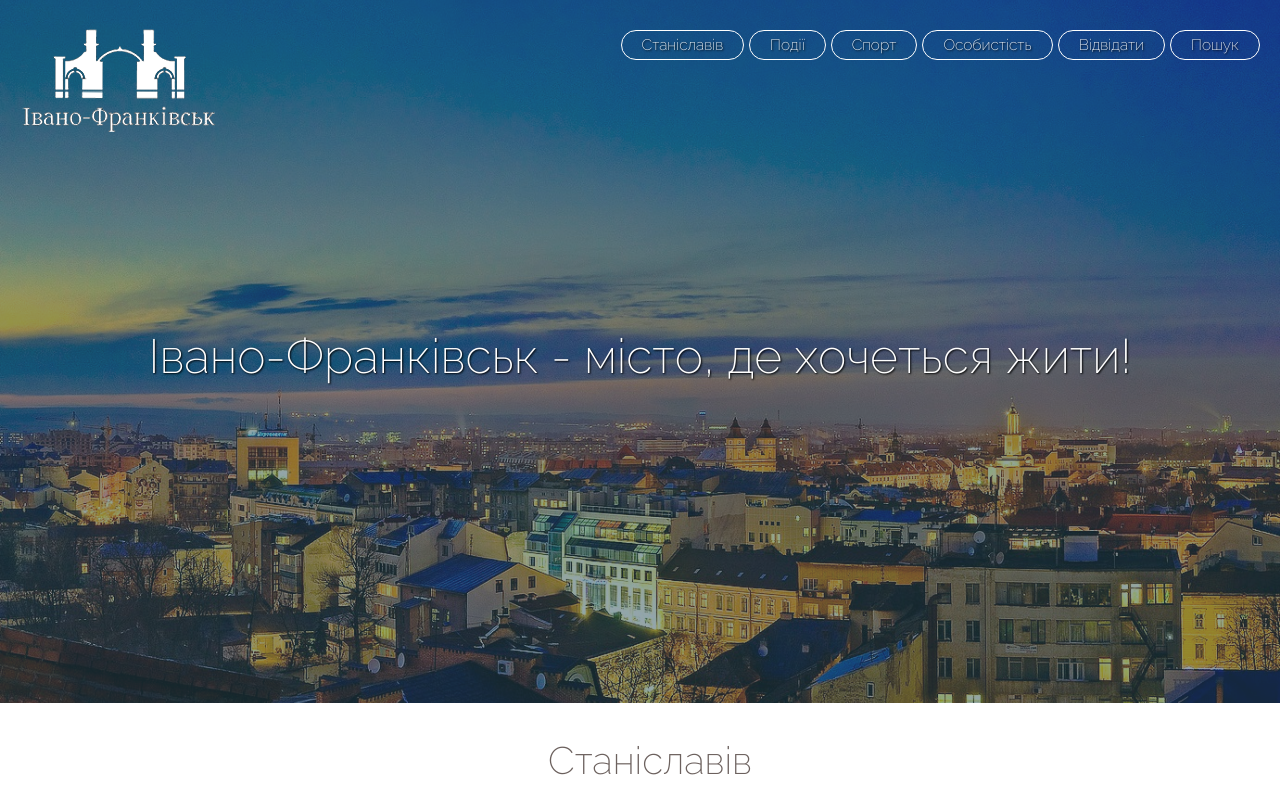
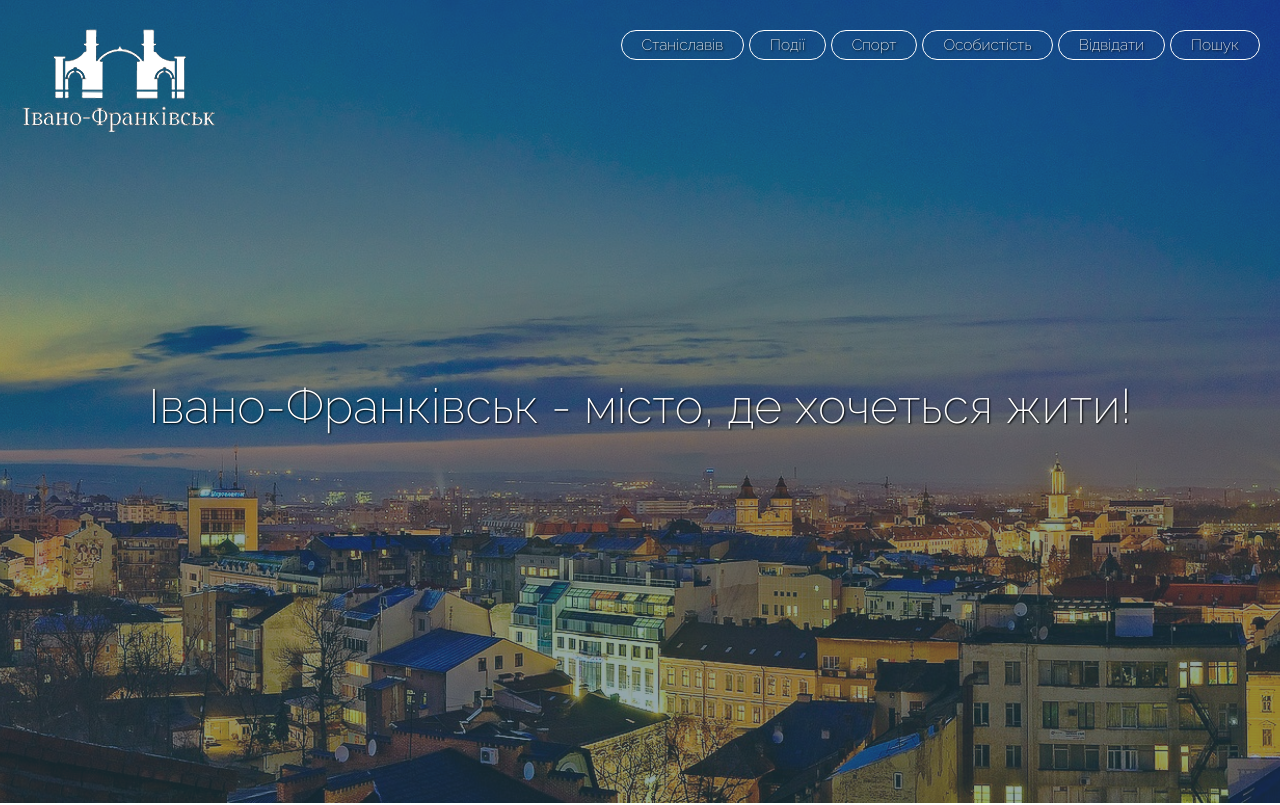
Before and after one commit to WebUI-Team-A/frankivsk, a plain HTML site: page index.html in a window 1280 px wide. Shown: the top 805 px of the page. Drawn offline with Linux system fonts and the light colour scheme.

Commit message:
Fix style.css

```diff
--- a/css/style.css
+++ b/css/style.css
@@ -46,7 +46,7 @@ h1 {
    text-align: center;
    margin: 0;
    line-height: 1.1em;
-	padding: 320px 0 320px 0;
+	padding: 370px 0 370px 0;
 }
 
 h3 {
```
